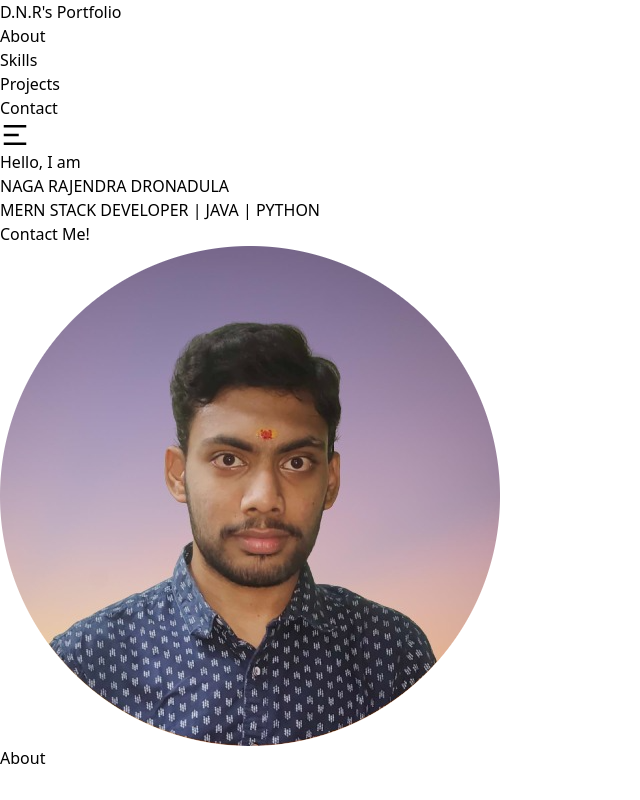
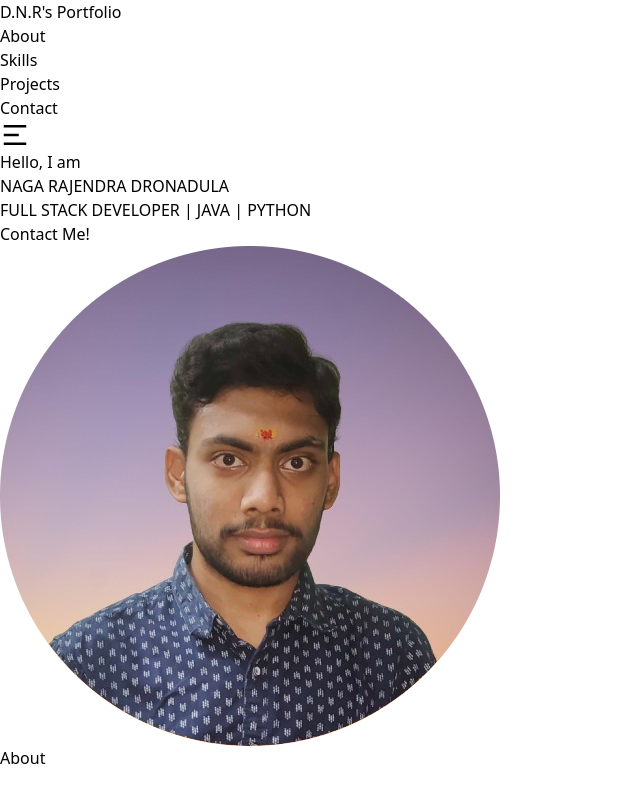
Before and after one commit to nagarajendradronadula/DNR-Portfolio, a React (Vite) app: page / in a window 1280 px wide. Shown: the top 800 px of the page, without its empty margins (0-640 px from the left). Built offline with nearby package versions, Linux system fonts and the light colour scheme.

Commit message:
Update home.jsx

```diff
--- a/src/Components/Home/home.jsx
+++ b/src/Components/Home/home.jsx
@@ -9,7 +9,7 @@ const home = () => {
           Hello, I am <br /> NAGA RAJENDRA DRONADULA
         </h1>
         <p className="text-sm md:text-2xl tracking-tight mt-5">
-          MERN STACK DEVELOPER | JAVA | PYTHON
+          FULL STACK DEVELOPER | JAVA | PYTHON
         </p>
         <button className="mt-5 md:md-10 text-black p-y2 p-x3 text-sm md:text-lg md:p-y2 md:p-x4 hover:opacity-85 duration-300 hover:scale-105 font-semibold rounded-3xl bg[#465697] border-solid bg-[#CAC9C7] p-3">
           <a href="#Contact">Contact Me!</a>
```
